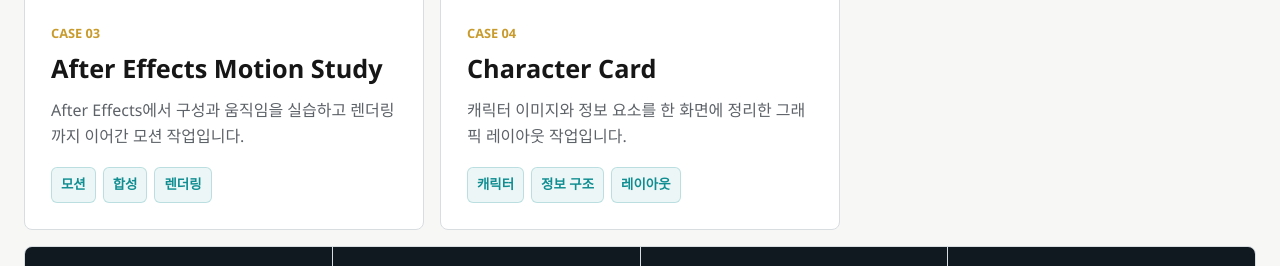
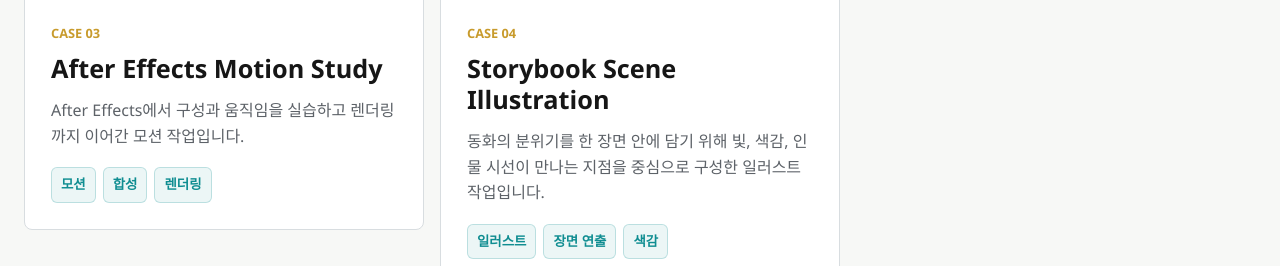
Before and after one commit to hiyokostory/-, a plain HTML site: page index.html in a window 1280 px wide. Shown: the part 2127-2393 px from the top of the page. Drawn offline with Linux system fonts and the light colour scheme.

Commit message:
Replace character card portfolio case

```diff
--- a/index.html
+++ b/index.html
@@ -144,16 +144,16 @@
 
           <article class="case-study">
             <figure>
-              <img src="./assets/character-card.png" alt="캐릭터 정보 카드 레이아웃" loading="lazy" />
+              <img class="scene-focus" src="./assets/storybook-scene.jpg" alt="별빛을 담는 아이 동화 장면 일러스트" loading="lazy" />
             </figure>
             <div class="case-copy">
               <p class="case-number">Case 04</p>
-              <h3>Character Card</h3>
-              <p>캐릭터 이미지와 정보 요소를 한 화면에 정리한 그래픽 레이아웃 작업입니다.</p>
+              <h3>Storybook Scene Illustration</h3>
+              <p>동화의 분위기를 한 장면 안에 담기 위해 빛, 색감, 인물 시선이 만나는 지점을 중심으로 구성한 일러스트 작업입니다.</p>
               <div class="case-meta">
-                <span>캐릭터</span>
-                <span>정보 구조</span>
-                <span>레이아웃</span>
+                <span>일러스트</span>
+                <span>장면 연출</span>
+                <span>색감</span>
               </div>
             </div>
           </article>
--- a/styles.css
+++ b/styles.css
@@ -353,6 +353,10 @@
   width: 100%;
   height: 100%;
   object-fit: cover;
+}
+
+.case-study img.scene-focus {
+  object-position: center 58%;
 }
 
 .case-copy {
```
